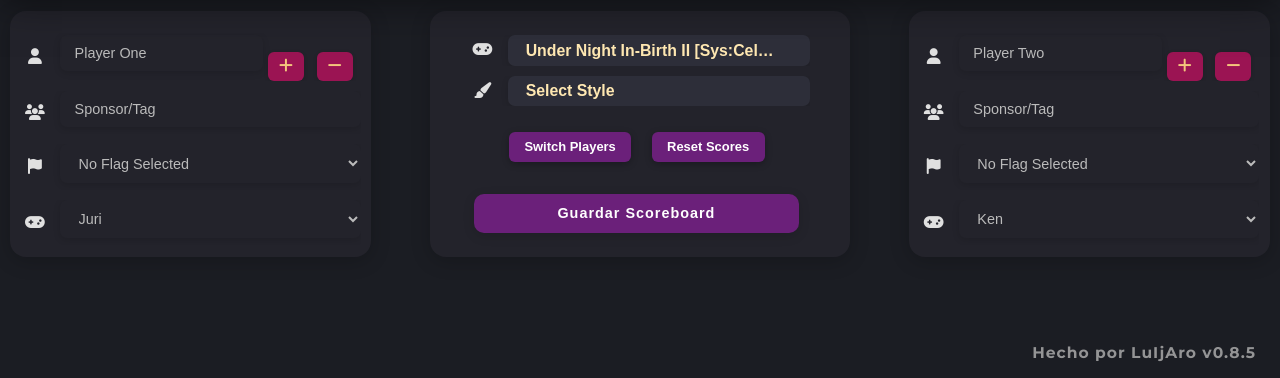
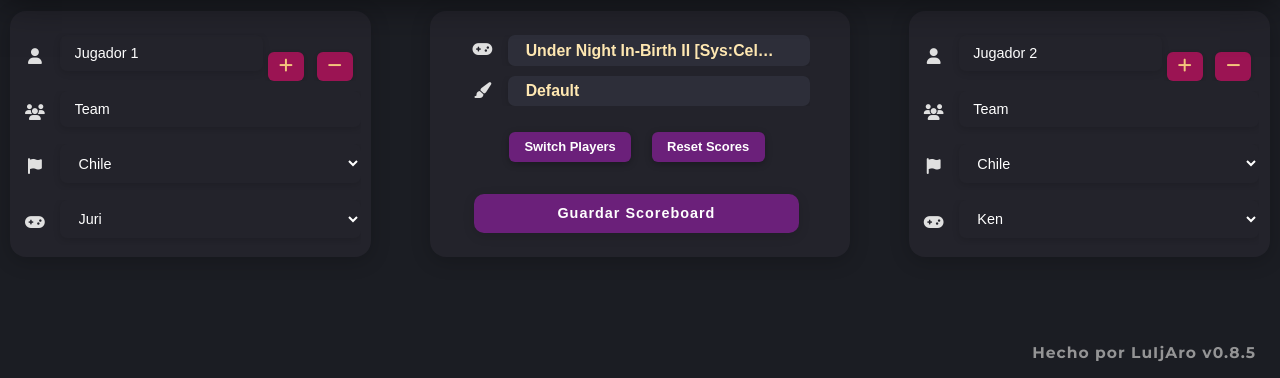
Before and after one commit to luijaro/Scoreboard, an Electron app: page index.html in a window 1280 px wide. Shown: the part 422-800 px from the top of the page. Drawn offline with Linux system fonts and the light colour scheme; no server answers.

Commit message:
valores por defecto en scoreboard

```diff
--- a/index.html
+++ b/index.html
@@ -72,7 +72,7 @@
         <div class="scoreboard-box">
           <div class="input-row">
             <span class="input-icon"><i class="fa fa-user"></i></span>
-            <input class="sb-input" id="p1NameInput" placeholder="Player One" />
+            <input class="sb-input" id="p1NameInput" placeholder="Player One" value="Jugador 1" />
             <button class="sb-btn sb-btn-mini" onclick="changeScore(1,1)" title="+1">
               <i class="fa fa-plus"></i>
             </button>
@@ -82,17 +82,17 @@
           </div>
           <div class="input-row">
             <span class="input-icon"><i class="fa fa-users"></i></span>
-            <input class="sb-input" id="p1TagInput" placeholder="Sponsor/Tag" />
+            <input class="sb-input" id="p1TagInput" placeholder="Sponsor/Tag" value="Team" />
           </div>
           <div class="input-row">
             <span class="input-icon"><i class="fa fa-flag"></i></span>
             <select class="sb-dropdown" id="p1Flag" required>
-              <option value="" disabled selected hidden>No Flag Selected</option>
+              <option value="" disabled hidden>No Flag Selected</option>
               <option value="AR">Argentina</option>
               <option value="AU">Australia</option>
               <option value="BR">Brasil</option>
               <option value="CA">Canadá</option>
-              <option value="CL">Chile</option>
+              <option value="CL" selected>Chile</option>
               <option value="CO">Colombia</option>
               <option value="CR">Costa Rica</option>
               <option value="DO">República Dominicana</option>
@@ -120,8 +120,8 @@
           <div class="input-row">
             <span class="input-icon"><i class="fa fa-gamepad"></i></span>
             <select class="sb-dropdown" id="p1Char" required>
-              <option value="" disabled selected hidden>Juri</option>
-              <option>Juri</option>
+              <option value="" disabled hidden>Juri</option>
+              <option selected>Juri</option>
               <option>Ken</option>
               <!-- ... -->
             </select>
@@ -149,8 +149,8 @@
           <div class="input-row">
             <span class="input-icon"><i class="fa fa-paint-brush"></i></span>
             <select id="styleSel" class="game-select" required>
-              <option value="" disabled selected hidden>Select Style</option>
-              <option value="default">Default</option>
+              <option value="" disabled hidden>Select Style</option>
+              <option value="default" selected>Default</option>
               <option value="dark">Dark</option>
               <option value="light">Light</option>
             </select>
@@ -166,7 +166,7 @@
         <div class="scoreboard-box">
           <div class="input-row">
             <span class="input-icon"><i class="fa fa-user"></i></span>
-            <input class="sb-input" id="p2NameInput" placeholder="Player Two" />
+            <input class="sb-input" id="p2NameInput" placeholder="Player Two" value="Jugador 2" />
             <button class="sb-btn sb-btn-mini" onclick="changeScore(2,1)" title="+1">
               <i class="fa fa-plus"></i>
             </button>
@@ -176,17 +176,17 @@
           </div>
           <div class="input-row">
             <span class="input-icon"><i class="fa fa-users"></i></span>
-            <input class="sb-input" id="p2TagInput" placeholder="Sponsor/Tag" />
+            <input class="sb-input" id="p2TagInput" placeholder="Sponsor/Tag" value="Team" />
           </div>
           <div class="input-row">
             <span class="input-icon"><i class="fa fa-flag"></i></span>
             <select class="sb-dropdown" id="p2Flag" required>
-              <option value="" disabled selected hidden>No Flag Selected</option>
+              <option value="" disabled hidden>No Flag Selected</option>
               <option value="AR">Argentina</option>
               <option value="AU">Australia</option>
               <option value="BR">Brasil</option>
               <option value="CA">Canadá</option>
-              <option value="CL">Chile</option>
+              <option value="CL" selected>Chile</option>
               <option value="CO">Colombia</option>
               <option value="CR">Costa Rica</option>
               <option value="DO">República Dominicana</option>
@@ -214,8 +214,8 @@
           <div class="input-row">
             <span class="input-icon"><i class="fa fa-gamepad"></i></span>
             <select class="sb-dropdown" id="p2Char" required>
-              <option value="" disabled selected hidden>Ken</option>
-              <option>Ken</option>
+              <option value="" disabled hidden>Ken</option>
+              <option selected>Ken</option>
               <option>Ryu</option>
               <option>Guile</option>
               <!-- ... -->
```
